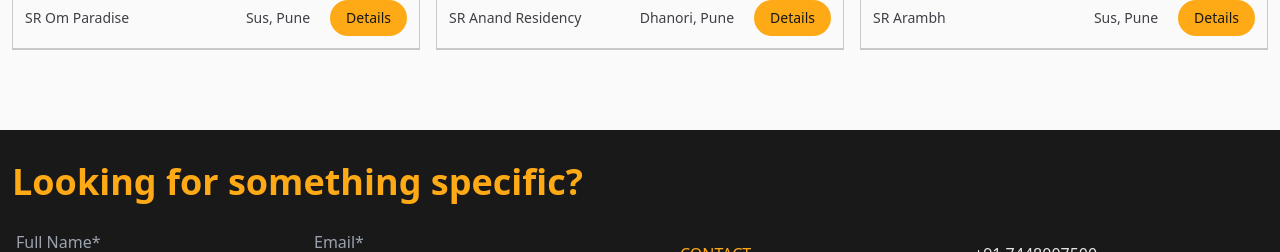
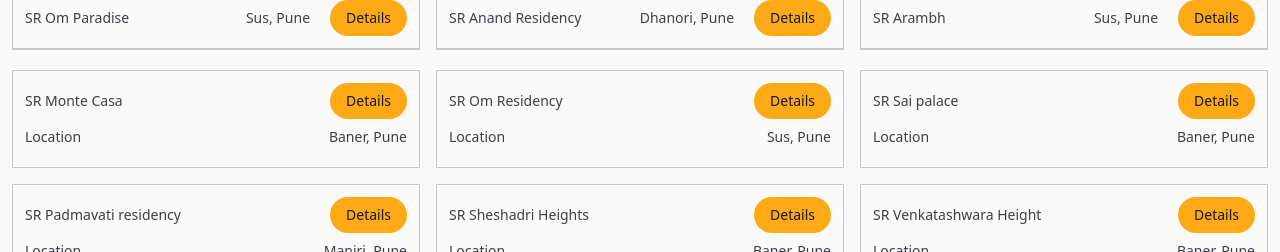
Before and after one commit to SRGroupGit/SRGroup, a Next.js app: page /portfolio in a window 1280 px wide. Shown: the part 3508-3760 px from the top of the page. Built offline with nearby package versions, Linux system fonts and the light colour scheme.

Commit message:
Refactor BrochureForm and ProjectCard components; update RERA numbers and add ProjectCardList component

```diff
--- a/src/app/(featured)/SrAkshatam/BrochureForm.jsx
+++ b/src/app/(featured)/SrAkshatam/BrochureForm.jsx
@@ -105,7 +105,7 @@ export default function BrochureForm(props) {
               </span>
             </div>
             <span className=' text-black'>
-              download Floor plan for {props.Title}
+              Download Floor plan for {props.Title}
             </span>
 
             {floorPlanSuccess ? (
--- /dev/null
+++ b/src/app/ProjectCardList.jsx
@@ -0,0 +1,50 @@
+// ProjectCardList.jsx
+'use client';
+import React, { useState } from 'react';
+import GlobalButton from './GlobalButton';
+
+export default function ProjectCardList({
+  title,
+  location,
+  availability,
+  locality,
+}) {
+  const [isOpen, setIsOpen] = useState(false);
+  const handleToggle = () => setIsOpen((prev) => !prev);
+
+  return (
+    <div className='flex w-full flex-col border border-black/20 p-3 text-sm text-zinc-700'>
+      {/* Header */}
+      <div className='flex items-center justify-between mb-2'>
+        <h3 className='font-medium'>{title}</h3>
+        <GlobalButton
+          onClick={handleToggle}
+          color='white'
+          className='ml-4 rounded-full px-4 py-2 text-sm'
+        >
+          Details
+        </GlobalButton>
+      </div>
+
+      {/* Always‑visible */}
+      <div className='flex justify-between mb-2'>
+        <span>Location</span>
+        <span>{location}</span>
+      </div>
+
+      {/* Collapsible details */}
+      {isOpen && (
+        <>
+          <div className='flex justify-between mb-2'>
+            <span>Availability</span>
+            <span>{availability}</span>
+          </div>
+          <div className='flex justify-between'>
+            <span>Locality</span>
+            <span>{locality}</span>
+          </div>
+        </>
+      )}
+    </div>
+  );
+}
--- a/src/app/ProjectCardNoRera.jsx
+++ b/src/app/ProjectCardNoRera.jsx
@@ -130,6 +130,7 @@ export default function ProjectCard(props) {
           <span>Size</span>
           <span>{props.size}</span>
         </div>
+
         <div className=' flex w-full items-center   justify-between px-2 pb-5   text-3xl'>
           {props.link == 'na' ? null : (
             <Link href={props.link}>
--- a/src/app/page.jsx
+++ b/src/app/page.jsx
@@ -199,7 +199,7 @@ export default function Home() {
       locality: 'Mundhwa-Manjri Rd, Sasane Colony',
       type: 'Mixed Use',
       size: '2BHKs | 3BHKs',
-      rera: 'P52100047555',
+      rera: 'P52100052905',
       link: '/SrAkshatam',
       map: 'https://maps.app.goo.gl/qkY5wKS1zetq7rQXA',
     },
@@ -223,7 +223,7 @@ export default function Home() {
       locality: 'Balewadi',
       type: 'Residential',
       size: '3.5 BHK Homes',
-      rera: 'P52100047555',
+      rera: 'P5210007145',
       link: 'na',
       map: 'https://maps.app.goo.gl/S9bWYBk3obXSFrPeA',
     },
@@ -235,7 +235,7 @@ export default function Home() {
       locality: 'Veerbhadra Nagar',
       type: 'Commercial',
       size: 'Showrooms, Office Spaces',
-      rera: 'P52100047555',
+      rera: '',
       link: 'na',
       map: 'https://maps.app.goo.gl/HjZdsU9gFLQpkSGz9',
     },
@@ -259,7 +259,7 @@ export default function Home() {
       </marquee> */}
       <section
         ref={heroSection}
-        className='relative mt-[110px] flex h-[calc(100vh-110px)] w-full items-end justify-center overflow-hidden  '
+        className='relative mt-[110px] flex w-screen h-auto lg:w-full lg:h-[calc(100vh-110px)] items-end justify-center overflow-hidden  '
       >
         {/* <span className=' absolute right-3 top-2 z-20 text-[8px] text-white mix-blend-difference'>
           Property in video: SR Business Hub, opposite Jupiter hospital, Baner,
@@ -333,7 +333,7 @@ export default function Home() {
         <div className=' mx-auto w-full max-w-screen-2xl text-white/80'>
           <div className=' flex h-fit w-full flex-row items-start  lg:items-end '>
             <div className='  flex h-[240px] w-full   flex-col  gap-0 p-5 md:h-[270px] md:gap-4 lg:h-[260px] '>
-              <h3 className=' overflow-hidden text-7xl font-bold text-yellow-200 md:text-7xl lg:text-8xl '>
+              <h3 className=' overflow-hidden text-6xl font-bold text-yellow-200 md:text-6xl lg:text-8xl '>
                 <span className=' fadeFromBelow'>
                   <CountUp
                     enableScrollSpy={true}
@@ -354,7 +354,7 @@ export default function Home() {
             </div>
 
             <div className='  flex h-[240px] w-full   flex-col   gap-0 p-5 md:h-[270px] md:gap-4 lg:h-[260px] '>
-              <h3 className=' overflow-hidden text-7xl font-bold text-yellow-200 md:text-7xl lg:text-8xl '>
+              <h3 className=' overflow-hidden text-6xl font-bold text-yellow-200 md:text-6xl lg:text-8xl '>
                 <span className=' fadeFromBelow'>
                   <CountUp enableScrollSpy={true} end={17} duration={1.5} />+
                 </span>
@@ -378,7 +378,7 @@ export default function Home() {
 
           <div className=' flex h-fit w-full flex-row items-start overflow-hidden  lg:items-end '>
             <div className='  flex h-[240px] w-full   flex-col  gap-0 p-5 md:h-[270px] md:gap-4 lg:h-[260px] '>
-              <h3 className=' overflow-hidden text-7xl font-bold text-yellow-200 md:text-7xl lg:text-8xl '>
+              <h3 className=' overflow-hidden text-6xl font-bold text-yellow-200 md:text-6xl lg:text-8xl '>
                 <span className=' fadeFromBelow'>
                   <CountUp enableScrollSpy={true} end={16} duration={1.5} />+
                 </span>
@@ -394,7 +394,7 @@ export default function Home() {
             </div>
 
             <div className='  flex h-[240px] w-full   flex-col  gap-0 p-5 md:h-[270px] md:gap-4 lg:h-[260px] '>
-              <h3 className=' overflow-hidden text-7xl font-bold text-yellow-200 md:text-7xl lg:text-8xl '>
+              <h3 className=' overflow-hidden text-6xl font-bold text-yellow-200 md:text-6xl lg:text-8xl '>
                 <span className=' fadeFromBelow'>
                   <CountUp enableScrollSpy={true} end={650} duration={1} />+
                 </span>
--- a/src/app/portfolio/page.jsx
+++ b/src/app/portfolio/page.jsx
@@ -7,6 +7,7 @@ import TextPlugin from 'gsap/TextPlugin';
 
 import ProjectCard from '.././ProjectCard';
 import ProjectCardNoRera from '.././ProjectCardNoRera';
+import ProjectCardList from '.././ProjectCardList';
 
 export default function Home() {
   const homeRef = useRef();
@@ -180,6 +181,7 @@ export default function Home() {
       locality: 'Mundhwa-Manjri Rd, Sasane Colony',
       type: 'Residential',
       size: '2BHKs | 3BHKs',
+      rera: 'P52100052905',
       link: '/SrAkshatam',
       map: 'https://maps.app.goo.gl/qkY5wKS1zetq7rQXA',
     },
@@ -194,6 +196,7 @@ export default function Home() {
       locality: 'Old Baner Balewadi Road',
       type: 'Commercial',
       size: 'Showrooms | Office Spaces',
+      rera: 'P52100047555',
       link: '/SRBusinessHub',
       map: 'https://maps.app.goo.gl/znzJ8pFMLpyAspKR9',
     },
@@ -205,6 +208,7 @@ export default function Home() {
       locality: 'Balewadi',
       type: 'Residential',
       size: '3.5 BHK Homes',
+      rera: 'P5210007145',
       link: '/residential/SRAishwaryam',
       map: 'https://maps.app.goo.gl/S9bWYBk3obXSFrPeA',
     },
@@ -279,6 +283,51 @@ export default function Home() {
     },
   ];
 
+  const SoldOutNoImage = [
+    {
+      title: 'SR Monte Casa',
+      location: 'Baner, Pune',
+      availability: 'Sold Out',
+      locality: 'Baner',
+    },
+    {
+      title: 'SR Om Residency',
+      location: 'Sus, Pune',
+      availability: 'Sold Out',
+      locality: 'Sus',
+    },
+    {
+      title: 'SR Sai palace',
+      location: 'Baner, Pune',
+      availability: 'Sold Out',
+      locality: 'Baner',
+    },
+    {
+      title: 'SR Padmavati residency',
+      location: 'Manjri, Pune',
+      availability: 'Sold Out',
+      locality: 'Manjri',
+    },
+    {
+      title: 'SR Sheshadri Heights',
+      location: 'Baner, Pune',
+      availability: 'Sold Out',
+      locality: 'Baner',
+    },
+    {
+      title: 'SR Venkatashwara Height',
+      location: 'Baner, Pune',
+      availability: 'Sold Out',
+      locality: 'Baner',
+    },
+    {
+      title: 'SR Om Apartment',
+      location: 'Sus, Pune',
+      availability: 'Sold Out',
+      locality: 'Sus',
+    },
+  ];
+
   return (
     <main ref={homeRef}>
       <section
@@ -320,7 +369,7 @@ export default function Home() {
         <div className=' w-full max-w-screen-2xl grid items-start gap-4 md:grid-cols-2 lg:grid-cols-3 px-3 m-auto'>
           {UpComingProjects.map((card, index) => {
             return (
-              <ProjectCard
+              <ProjectCardNoRera
                 key={index}
                 title={card.title}
                 image={card.image}
@@ -353,6 +402,7 @@ export default function Home() {
                 locality={card.locality}
                 type={card.type}
                 size={card.size}
+                rera={card.rera}
                 link={card.link}
                 map={card.map}
               />
@@ -377,6 +427,7 @@ export default function Home() {
                 locality={card.locality}
                 type={card.type}
                 size={card.size}
+                rera={card.rera}
                 link={card.link}
                 map={card.map}
               />
@@ -407,6 +458,19 @@ export default function Home() {
             );
           })}
         </div>
+        <div className=' w-full max-w-screen-2xl grid items-start gap-4 md:grid-cols-2 lg:grid-cols-3 px-3 m-auto mt-5'>
+          {SoldOutNoImage.map((card, index) => {
+            return (
+              <ProjectCardList
+                key={index}
+                title={card.title}
+                location={card.location}
+                availability={card.availability}
+                locality={card.locality}
+              />
+            );
+          })}
+        </div>
       </section>
     </main>
   );
```
